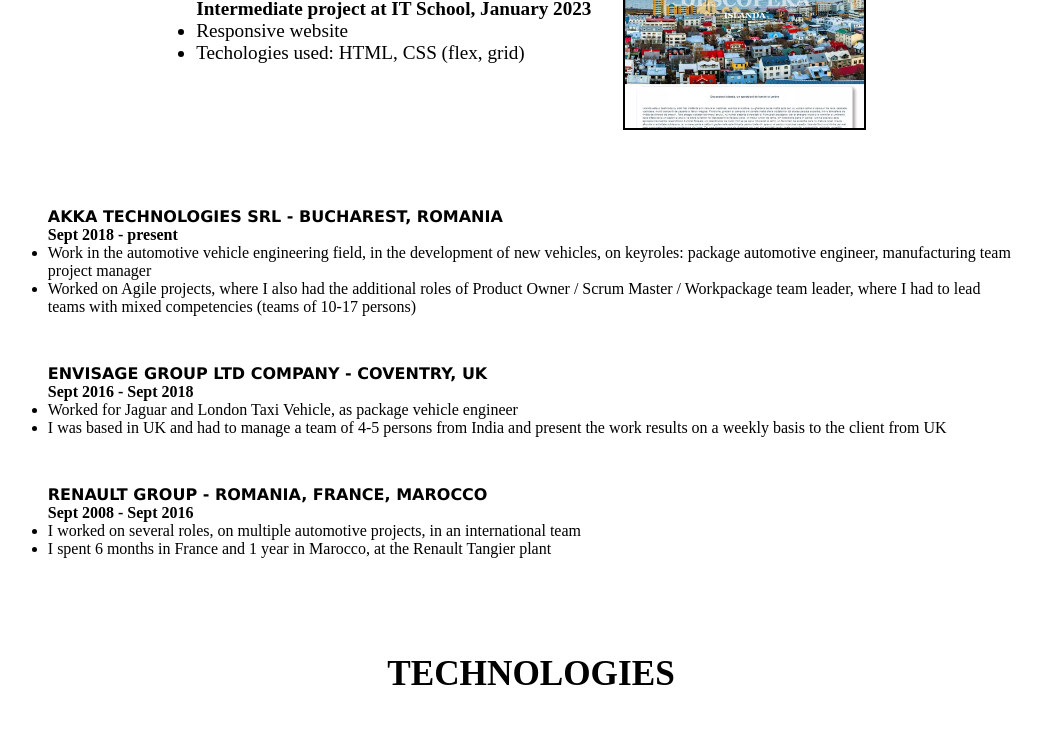
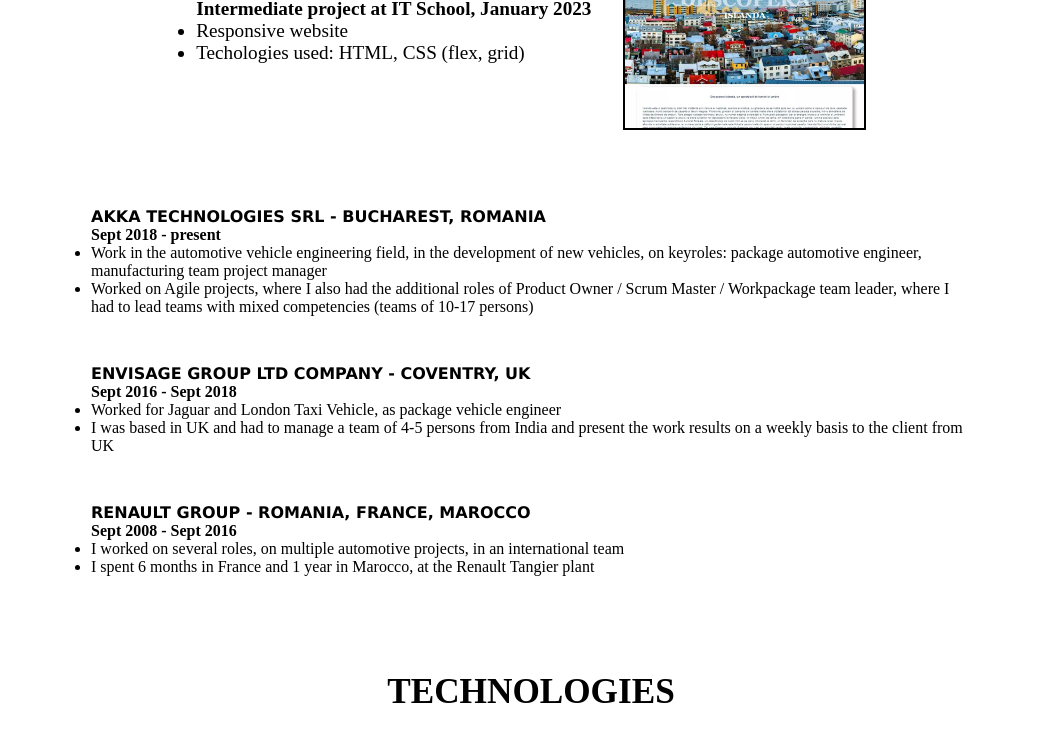
Before and after one commit to Diana-Elen/portofolio, a Next.js app in the folder my-portofolio/: page / in a window 1280 px wide. Shown: the part 2586-3342 px from the top of the page, without its empty margins (109-1150 px from the left). Built offline with nearby package versions, Linux system fonts and the light colour scheme; a web font is replaced by a local one.

Commit message:
update css

```diff
--- a/my-portofolio/style/Education.module.css
+++ b/my-portofolio/style/Education.module.css
@@ -29,6 +29,7 @@
     width: 100%;
     padding: 1.5rem 0.3rem;
     border-radius: 2rem;
+    padding-inline: 1rem;
 }
 .education_item:hover {
     background-color: gainsboro;
--- a/my-portofolio/style/Experience.module.css
+++ b/my-portofolio/style/Experience.module.css
@@ -59,7 +59,7 @@
     justify-content: flex-start;
     align-items: flex-start;
     gap: 2rem;
-    padding: 1.5rem 0.3rem;
+    padding: 1.5rem 3rem;
 }
 .workplace:hover {
     background-color: gainsboro;
--- a/my-portofolio/style/Skills.module.css
+++ b/my-portofolio/style/Skills.module.css
@@ -44,7 +44,7 @@
 }
 @media (min-width: 900px) {
     .skills_container {
-        width: 30vw;
+        width: 20vw;
     }
 }
 @font-face {
```
